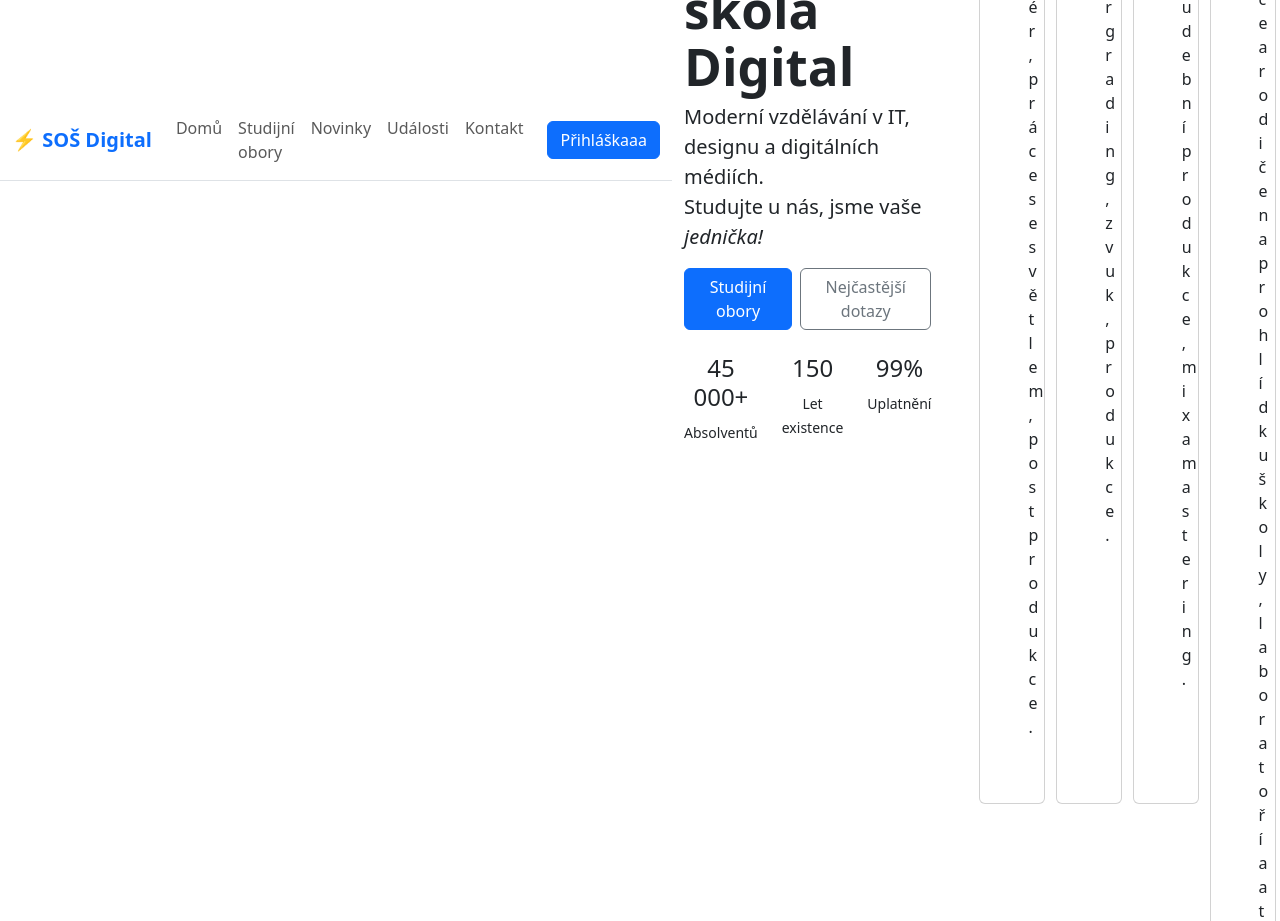
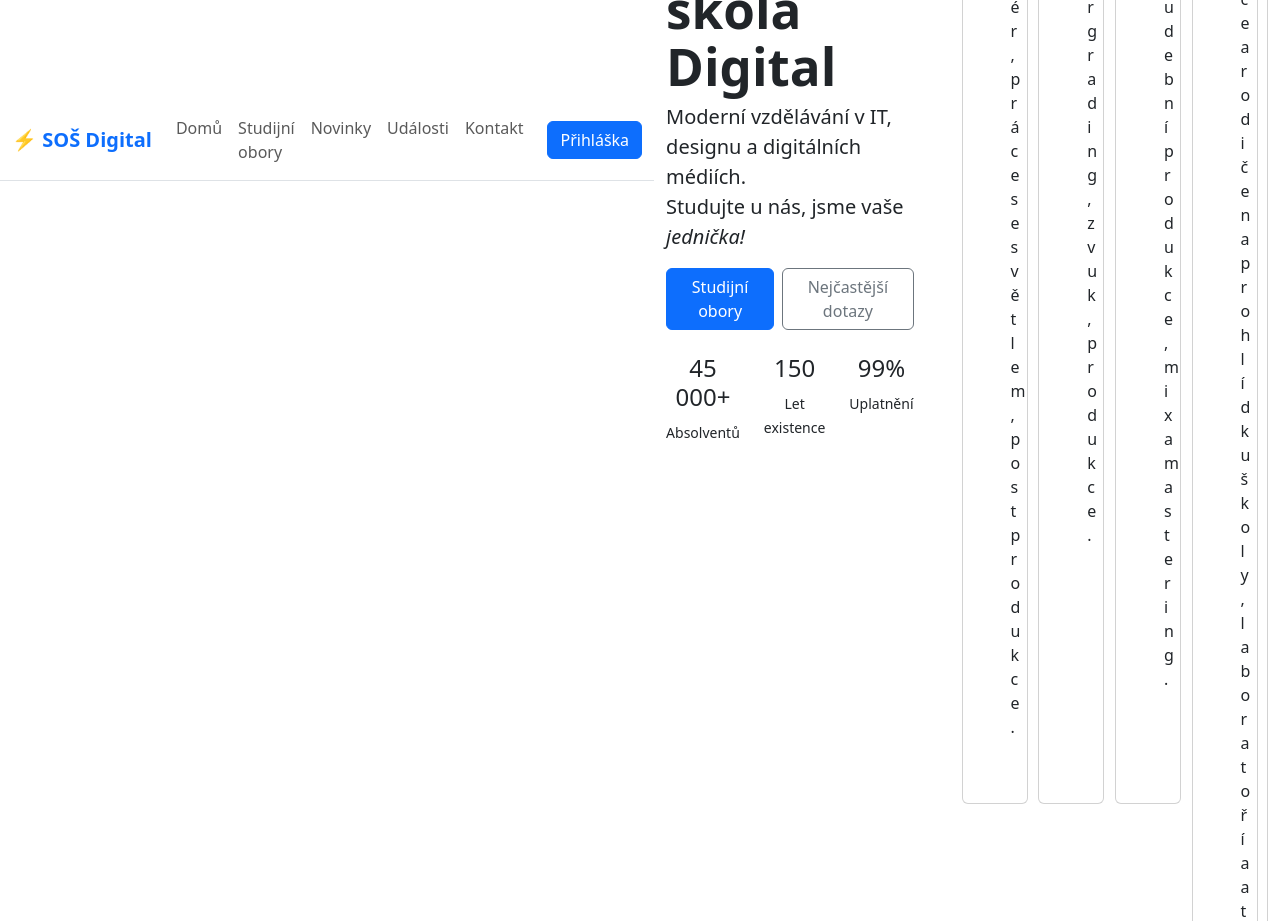
Before and after one commit to pslib-cz/2025-p2a-web-bootstrap-school-jarin163, a website built with Vite: page index.html in a window 1280 px wide. Shown: the part 1020-1941 px from the top of the page. Built offline with nearby package versions, Linux system fonts and the light colour scheme; files whose address does not match are found by name.

Commit message:
prihlaska

```diff
--- a/index.html
+++ b/index.html
@@ -23,7 +23,7 @@
         <li class="nav-item"><a class="nav-link" href="#udalosti">Události</a></li>
         <li class="nav-item"><a class="nav-link" href="#kontakt">Kontakt</a></li>
       </ul>
-      <a href="#kontakt" class="btn btn-primary">Přihláškaaa</a>
+      <a href="#kontakt" class="btn btn-primary">Přihláška</a>
     </div>
   </div>
 </nav>
```
